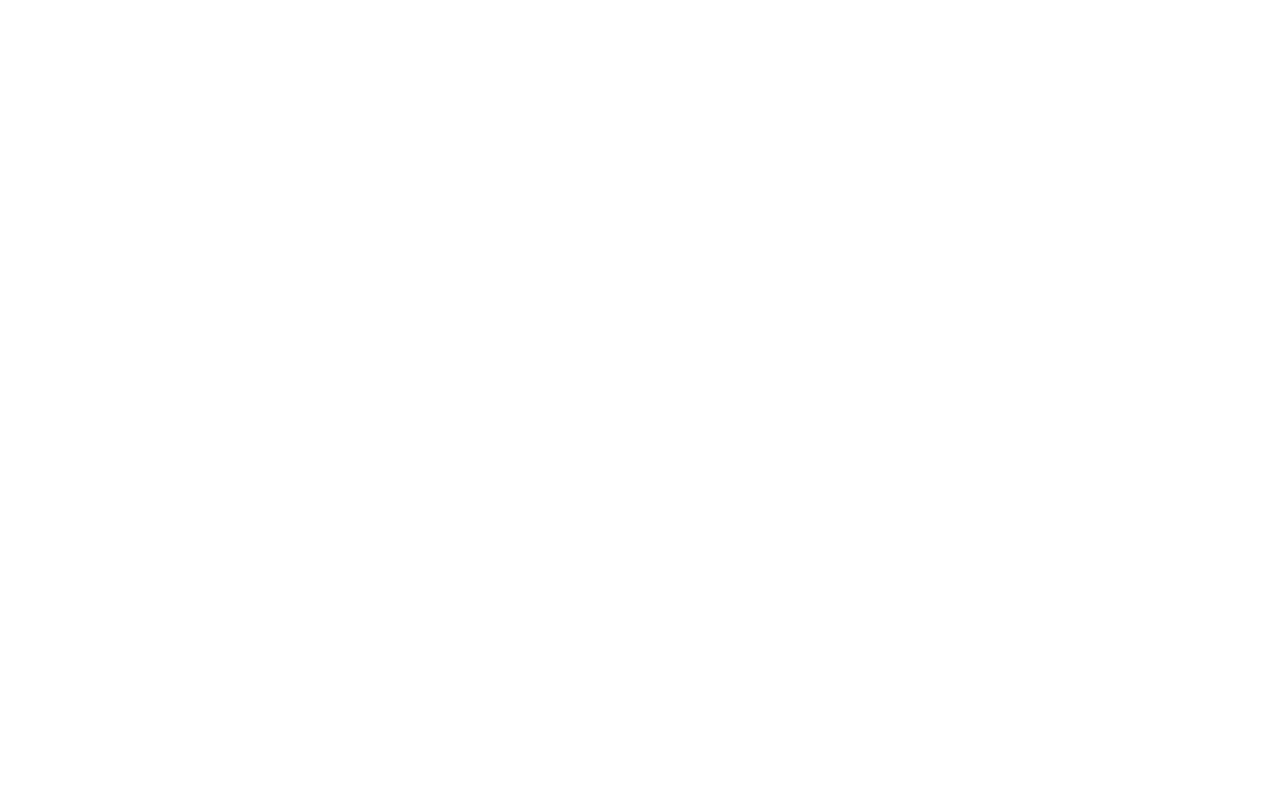
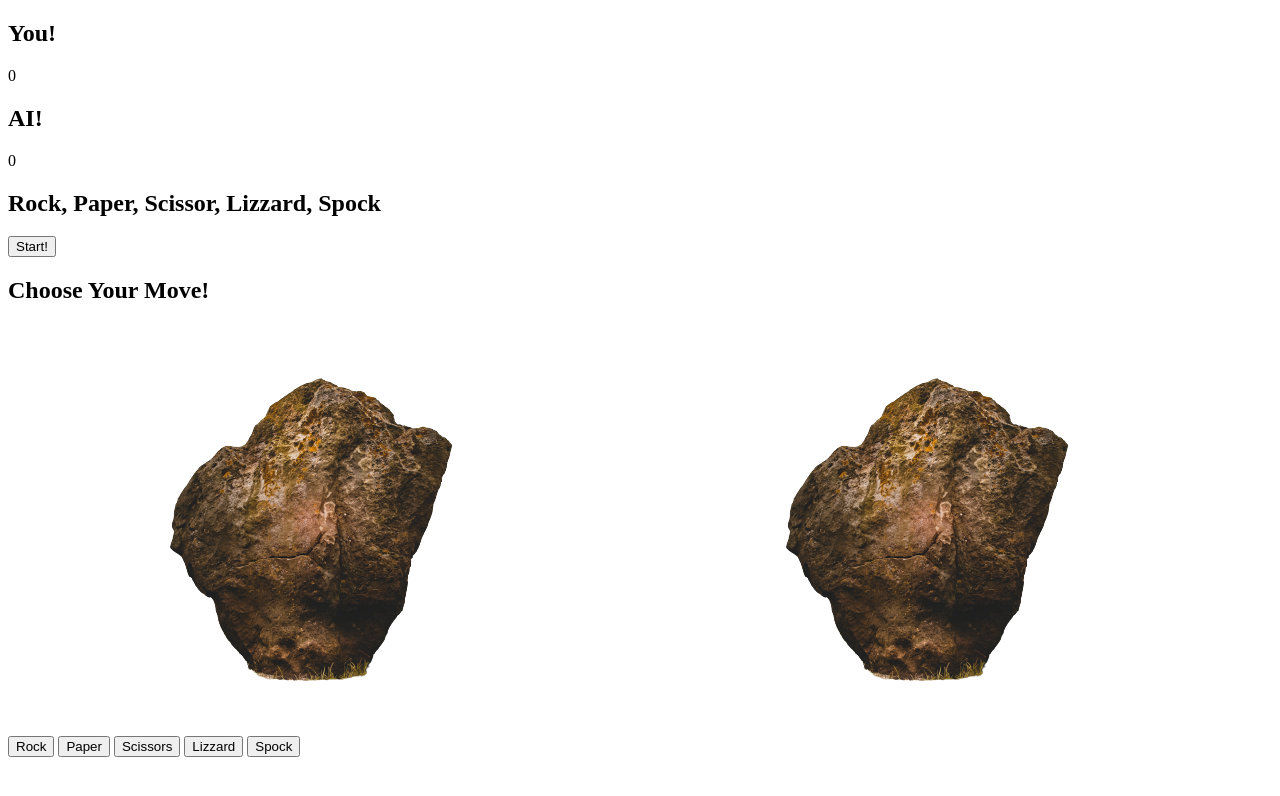
Before and after one commit to Code-Institute-Submissions/ejkington-lizard-spock-ms2_AugResub, a plain HTML site: page index.html in a window 1280 px wide. Drawn offline with Linux system fonts and the light colour scheme.

Commit message:
add basic structure to index page

```diff
--- a/index.html
+++ b/index.html
@@ -9,6 +9,38 @@
     <title>Rock,Paper,Scissors,Lizzard,Spock</title>
 </head>
 <body>
+    <section class="game">
+        <div class="score">
+            <div class="player-score">
+                <h2>You!</h2>
+                <p>0</p>
+            </div>
+            <div class="computer-score">
+                <h2>AI!</h2>
+                <p>0</p>
+            </div>
+        </div>
+        <div class="intro">
+            <h1>Rock, Paper, Scissor, Lizzard, Spock</h1>
+            <button>Start!</button>
+        </div>
+
+        <div class="match">
+           <h2 class="winner">Choose Your Move!</h2>
+        <div class="move">
+            <img class="user-move"src="./assets/images/rock.png" alt="rock">
+            <img class="ai-move"src="./assets/images/rock.png" alt="rock">
+        </div>
+        <div class="options">
+            <button class="rock">Rock</button>
+            <button class="paper">Paper</button>
+            <button class="scissors">Scissors</button>
+            <button class="lizzard">Lizzard</button>
+            <button class="spock">Spock</button>
+        </div>
+        </div>
+    </section>
+
 
 <script src="assets/js/script.js"></script>
 </body>
```
